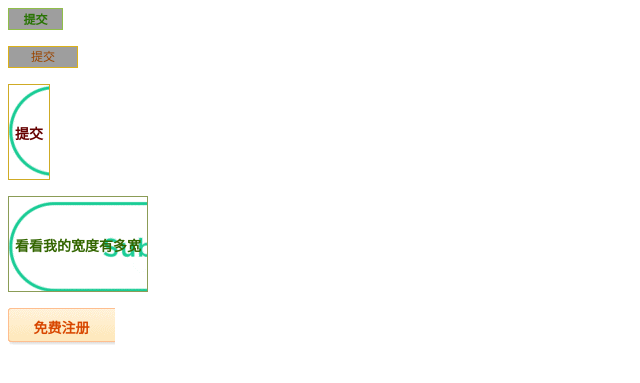
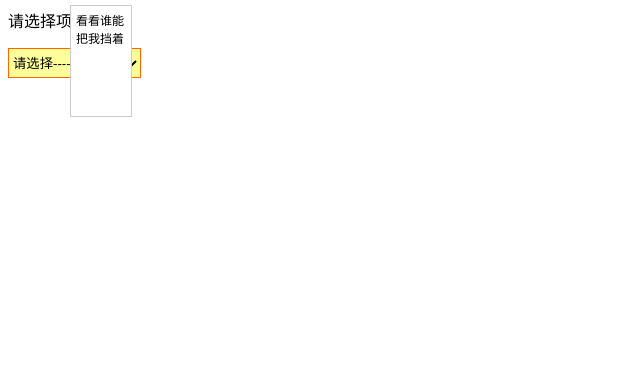
Before and after one commit to steventianGithub/learncss, a Flask app: page / in a window 1280 px wide. Shown: the top 383 px of the page, without its empty margins (0-640 px from the left). Run offline with Flask 2, Linux system fonts and the light colour scheme; grey boxes are pictures that could not be loaded.

Commit message:
day 9 dropbox

```diff
--- a/app/templates/index.html
+++ b/app/templates/index.html
@@ -3,27 +3,17 @@
 <head>
     <meta http-equiv="Content-Type" content="text/html; charset=gb2312" />
     <style type="text/css">
-.btn02 { background:#fff url(./static/btn_bg2.gif) 0 0; height:22px; width:55px; color:#297405; border:1px solid #90be4a; font-size:12px; font-weight:bold; line-height:180%; cursor:pointer;}
-.btn04 { background:url(./static/btn_bg2.gif) 0 -24px; width:70px; height:22px; color:#9a4501; border:1px solid #dbb119; font-size:12px; line-height:160%; cursor:pointer;}
-.btn07 { background:url(./static/submit_bg.gif) 0px -100px; border:1px solid #cfab25; height:96px; font-weight:bold; padding-top:2px; cursor:pointer; font-size:14px; color:#660000;}
-.btn08 { background:url(./static/submit_bg.gif) 0px 0px; border:1px solid #8b9c56; height:96px; font-weight:bold; padding-top:2px; cursor:pointer; font-size:14px; color:#360;}
-.btn09 { background:url(./static/btn_bg.gif) 0 0 no-repeat; width:107px; height:37px; border:none; font-size:14px; font-weight:bold; color:#d84700; cursor:pointer;}
-</style>
+        .select { border:1px solid #f60; background:#FF9; height:30px;}
+        .tip { width:50px; border:1px solid #ccc; background:#fff; position:absolute; top:5px; left:70px; font-size:12px; height:100px; padding:5px;}
+    </style>
 </head>
 <body>
-<p>
-<input name="button" type="submit" class="btn02" id="button" value="提交" />
-</p>
-<p>
-<input name="button2" type="submit" class="btn04" id="button2" value="提交" />
-</p>
-<p>
-<input name="button" type="submit" class="btn07" id="button" value="提交" />
-</p>
-<p>
-<input name="button2" type="submit" class="btn08" id="button2" value="看看我的宽度有多宽" />
-</p>
-<p>
-<input name="button" type="submit" class="btn09" id="button" value="免费注册" />
-</p>
+    <p>请选择项目：</p>
+    <p>
+        <select name="select" id="select" class="select">
+            <option>请选择----------------</option>
+            <option>标准之路</option>
+        </select>
+    </p>
+    <div class="tip">看看谁能把我挡着</div>
 </body>
```
